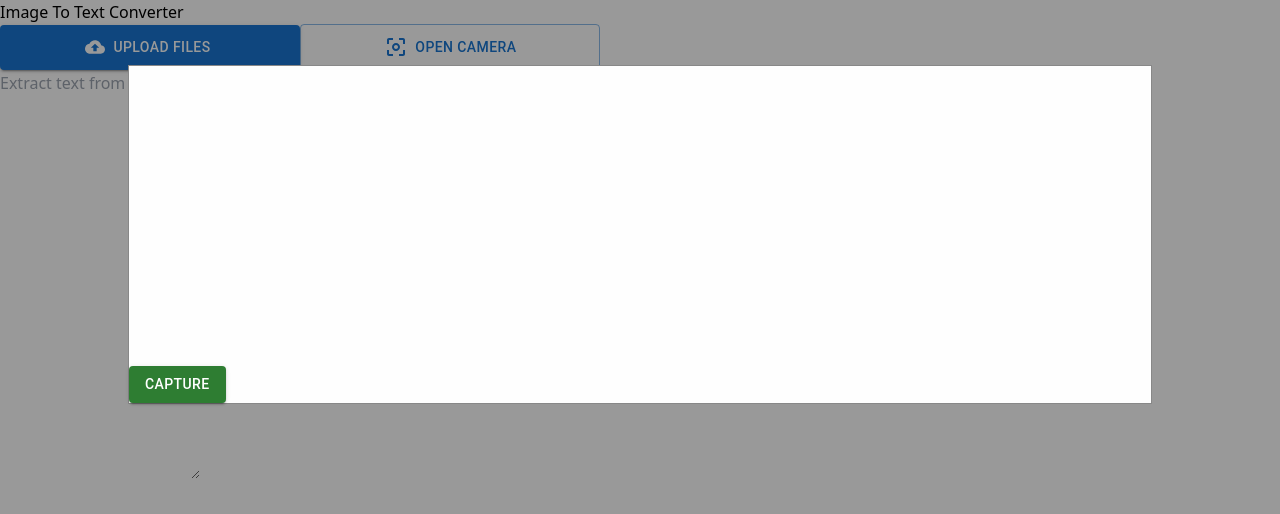
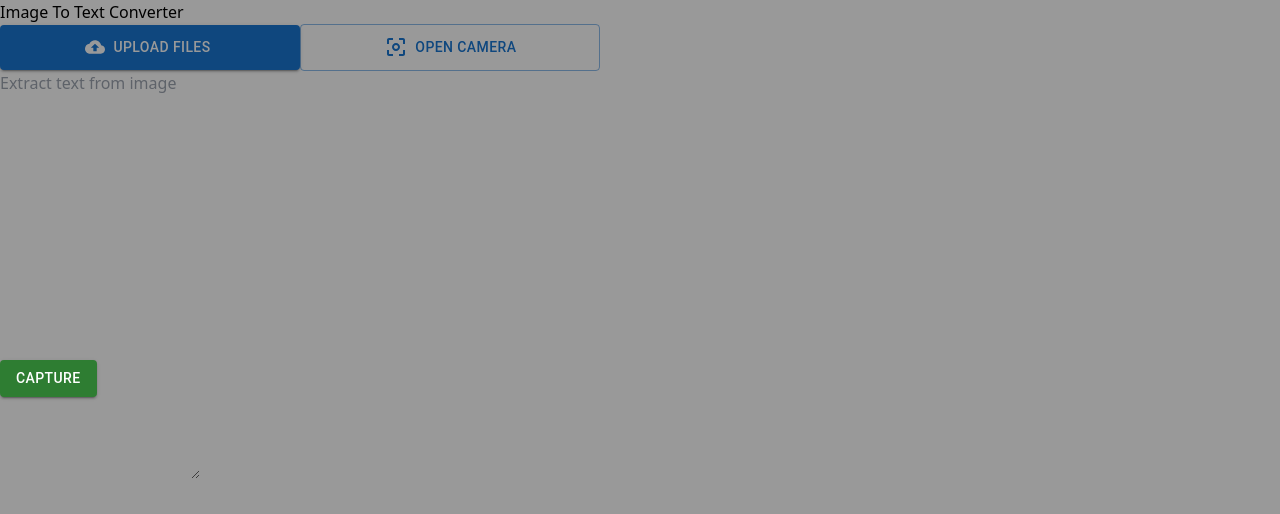
Before and after one commit to Adarshaadi7572/imageTotext, a React (Vite) app in the folder imageTotext/: page / in a window 1280 px wide. Shown: the top 514 px of the page. Built offline with nearby package versions, Linux system fonts and the light colour scheme.

Commit message:
camera setting change

```diff
--- a/imageTotext/package.json
+++ b/imageTotext/package.json
@@ -15,6 +15,7 @@
     "@mui/icons-material": "^6.0.0",
     "@mui/joy": "^5.0.0-beta.48",
     "@mui/material": "^6.0.0",
+    "jimp": "^1.2.0",
     "react": "^18.3.1",
     "react-dom": "^18.3.1",
     "tesseract.js": "^2.1.1"
--- a/imageTotext/src/App.jsx
+++ b/imageTotext/src/App.jsx
@@ -1,14 +1,12 @@
+
 import { useState, useRef, useEffect } from 'react'
 import { styled } from '@mui/material/styles';
 import Button from '@mui/material/Button';
 import CloudUploadIcon from '@mui/icons-material/CloudUpload';
 import CenterFocusWeakIcon from '@mui/icons-material/CenterFocusWeak';
-import Textarea from '@mui/joy/Textarea';
 import Tesseract from 'tesseract.js';
-import Box from '@mui/material/Box';
 import LinearProgress from '@mui/material/LinearProgress';
 import './App.css';
-import { Calculate } from '@mui/icons-material';
 function App() {
   const [visible, setVisible] = useState(false);
   const [data, setData] = useState("");
@@ -32,7 +30,7 @@ function App() {
   const image = useRef(null);
   //Handler Function
   const cameraHandler = () => {
-    navigator.mediaDevices.getUserMedia({ video: {facingMode:'environment', width: 640, height: 640, } })
+    navigator.mediaDevices.getUserMedia({ video: {facingMode:'environment' } })
       .then((stream) => {
         video.current.srcObject = stream;
         video.current.play();
@@ -40,23 +38,25 @@ function App() {
       }).catch((error) => console.log(error));
     setVisible((state) => !state);
   }
-  const captureHandler = () => {
-    console.log("start");
+  //preprocessing image
+
+  const captureHandler = async () => {
+
 
     const width = 640;
     const height = 640;
 
     let vid = video.current;
     let img = photo.current;
-    console.log("image......", img);
+
     img.width = width;
     img.height = height;
     console.log("mid");
     let ctx = img.getContext("2d");
     ctx.drawImage(vid, 0, 0, width, height);
-    console.log("image Drawd");
+
     let url = img.toDataURL('image/png');
-    console.log(url);
+
     setVisible((state) => !state);
     const stream = vid.srcObject;
     const tracks = stream.getTracks();
@@ -212,8 +212,8 @@ function App() {
         </div>
       </div>
       <div ref={cameradiv} className={`modal bg-slate-800 flex w-full h-screen justify-center items-center ${visible ? '' : 'hidden'}`}>
-        <div className=' modal-content animate bg-blue-400 relative w-[40rem] h-[40rem]'>
-          <video className="no-mirror w-[40rem] h-[40rem] bg-red-200" ref={video}></video>
+        <div className=' relative w-full h-full max-w-[40rem] max-h-[40rem] overflow-hidden animate bg-blue-400 relative w-[40rem] h-[40rem]'>
+          <video className="no-mirror w-full h-full object-cover bg-red-200" ref={video}></video>
           <canvas ref={photo} className='hidden'></canvas>
 
           <div className='absolute left-[20px] bottom-[20px]'>
```
Also changed, not shown: 1 other file (tests, documents, lock files or other folders).
